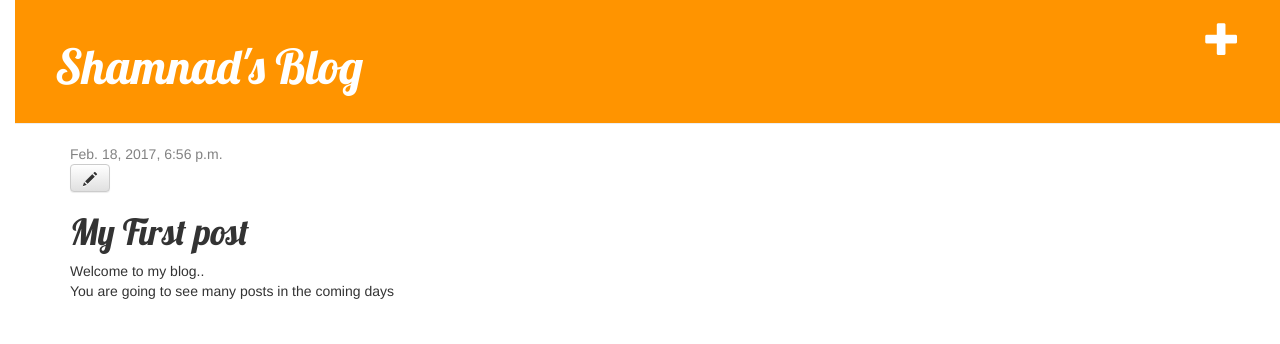
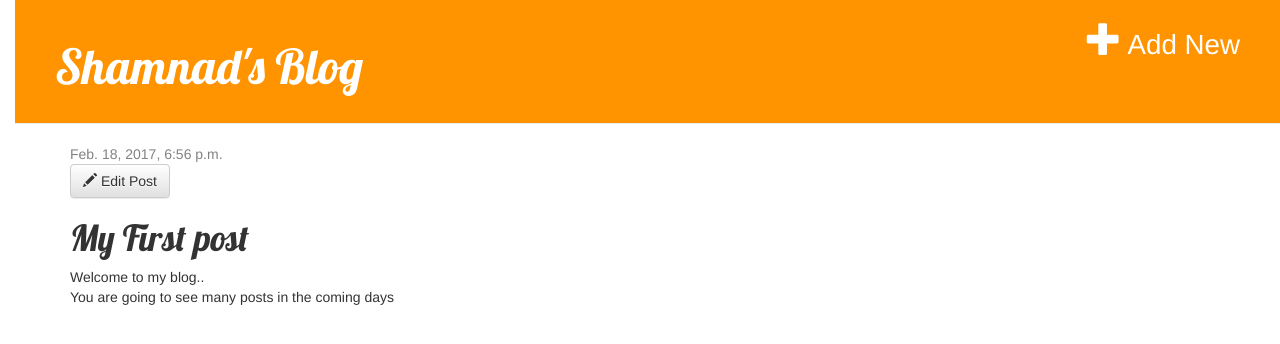
Before and after one commit to shamnadps/python_django_blog, a Django app: page /post/1/ in a window 1280 px wide. Shown: the top 344 px of the page. Run offline with Django 3.2, Linux system fonts and the light colour scheme; data comes from the database, SQL or seed files in the repository; some libraries are stand-ins or nearby versions.

Commit message:
Added edit, add and save features.

```diff
--- a/templates/blog/base.html
+++ b/templates/blog/base.html
@@ -10,7 +10,12 @@
 
 <body>
     <div class="page-header">
-        <a href="{% url 'post_new' %}" class="top-menu"><span class="glyphicon glyphicon-plus"></span></a>
+     <!--
+{% if user.is_authenticated %}
+    <a href="{% url 'post_new' %}" class="top-menu"><span class="glyphicon glyphicon-plus"></span></a>
+{% endif %}
+-->
+        <a href="{% url 'post_new' %}" class="top-menu"><span class="glyphicon glyphicon-plus"></span><span style="font-size: 0.8em"> Add New</span></a>
         <h1><a href="/">Shamnad's  Blog</a></h1>
     </div>
     <div class="content container">
--- a/templates/blog/post_detail.html
+++ b/templates/blog/post_detail.html
@@ -7,7 +7,7 @@
                 {{ post.published_date }}
             </div>
         {% endif %}
-        <a class="btn btn-default" href="{% url 'post_edit' pk=post.pk %}"><span class="glyphicon glyphicon-pencil"></span></a>
+        <a class="btn btn-default" href="{% url 'post_edit' pk=post.pk %}"><span class="glyphicon glyphicon-pencil"></span> Edit Post</a>
         <h1>{{ post.title }}</h1>
         <p>{{ post.text|linebreaksbr }}</p>
     </div>
```
